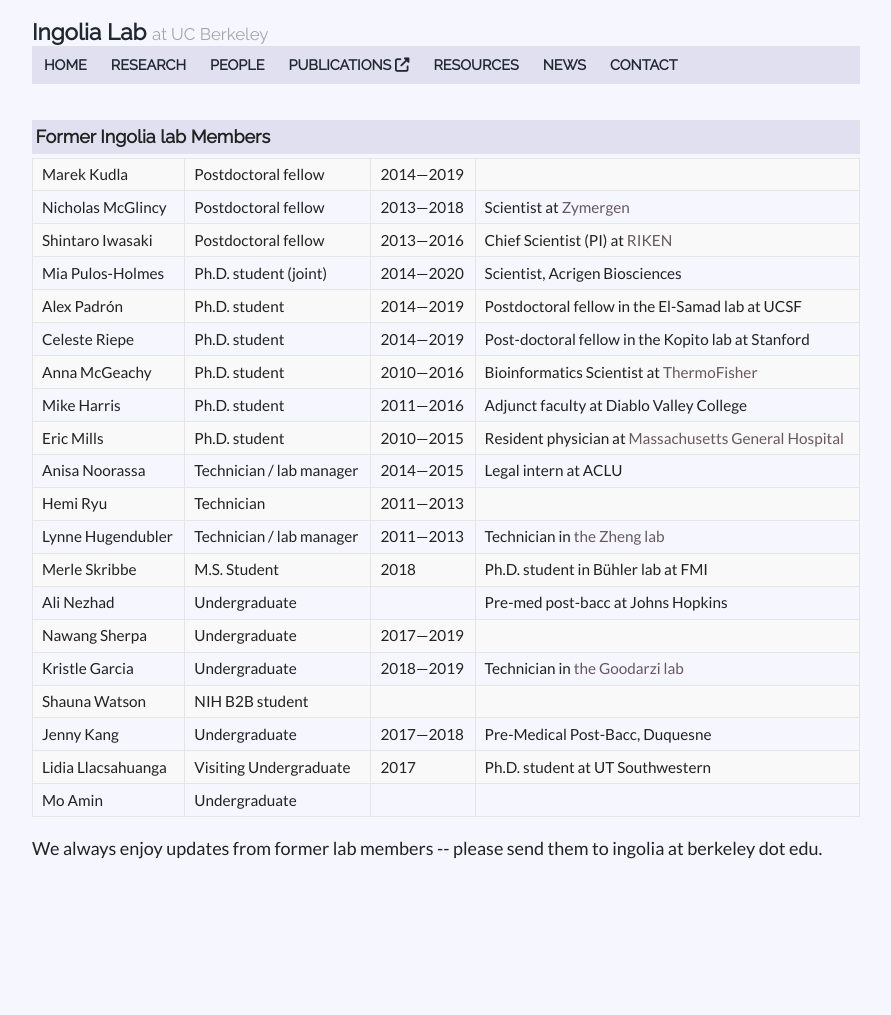
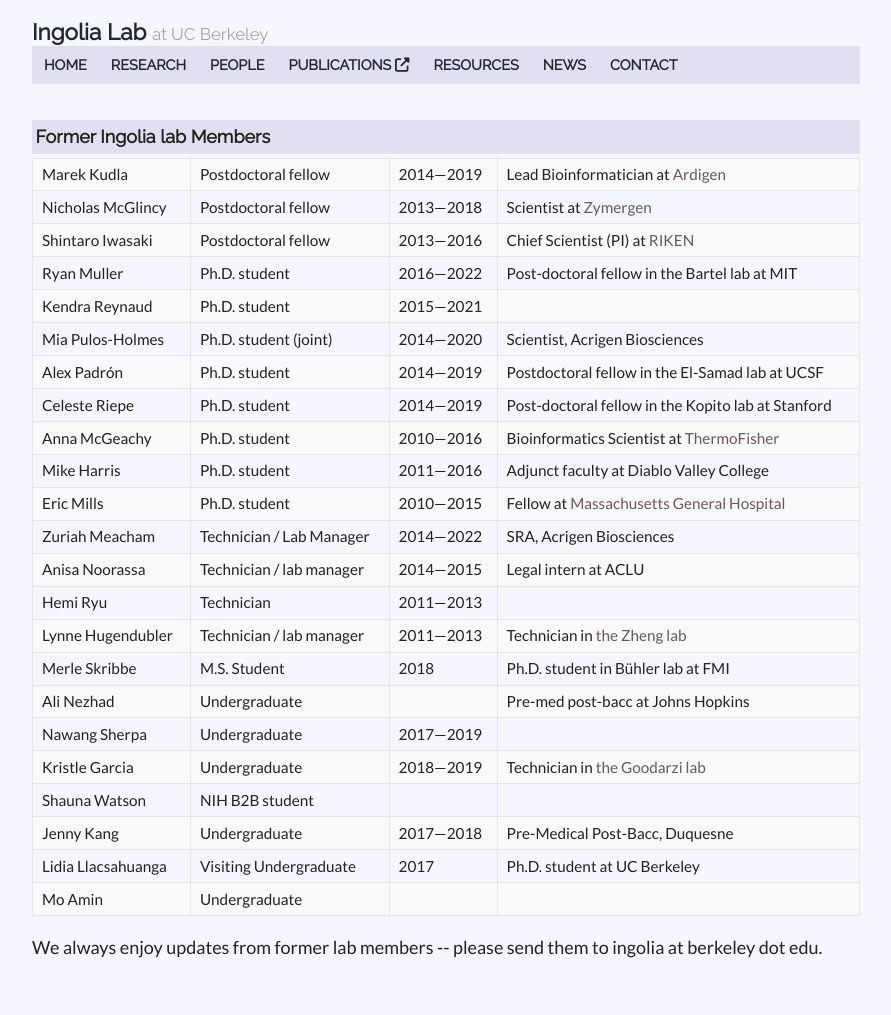
Before and after one commit to ingolia-lab/lab-web-page, a Jekyll site: the page built from src/former.html, in a window 1280 px wide. Shown: the whole page, without its empty margins (194-1085 px from the left). Built offline with Jekyll 4.4.1, drawn with Linux system fonts in a browser that asks for light colours; nearby versions of some CDN libraries; before the commit the page ends 916 px from its top, so only the background shows below that.

Commit message:
A variety of long-delayed updates

```diff
--- a/src/_data/former.yml
+++ b/src/_data/former.yml
@@ -1,3 +1,20 @@
+- name: Zuriah Meacham
+  position: Technician / Lab Manager
+  time: 2014&mdash;2022
+  now: SRA, Acrigen Biosciences
+  group: x_2022
+
+- name: Ryan Muller
+  position: Ph.D. student
+  time: 2016&mdash;2022
+  now: Post-doctoral fellow in the Bartel lab at MIT
+  group: y_2022
+
+- name: Kendra Reynaud
+  position: Ph.D. student
+  time: 2015&mdash;2021
+  group: y_2021
+
 - name: Mia Pulos-Holmes
   position: Ph.D. student (joint)
   time: 2014&mdash;2020
@@ -28,6 +45,7 @@
 - name: Marek Kudla
   position: Postdoctoral fellow
   time: 2014&mdash;2019
+  now: Lead Bioinformatician at <a href="ardigen.com">Ardigen</a>
   group: z_2019
 
 - name: Nicholas McGlincy
@@ -57,7 +75,7 @@
 - name: Eric Mills
   position: Ph.D. student
   time: 2010&mdash;2015
-  now: Resident physician at <a href="https://connects.catalyst.harvard.edu/Profiles/display/Person/159101">Massachusetts General Hospital</a>
+  now: Fellow at <a href="https://connects.catalyst.harvard.edu/Profiles/display/Person/159101">Massachusetts General Hospital</a>
   group: y_2015
 
 - name: Anisa Noorassa
@@ -101,7 +119,7 @@
   position: Visiting Undergraduate
   time: 2017
   group: u_2017
-  now: Ph.D. student at UT Southwestern
+  now: Ph.D. student at UC Berkeley
 
 - name: Jenny Kang
   position: Undergraduate
--- a/src/_data/people-fulltime.yml
+++ b/src/_data/people-fulltime.yml
@@ -43,23 +43,3 @@
     <p>B.S. Biological Sciences, Seoul National University, 2010
     <p>Ph.D., Cellular and Molecular Physiology, Johns Hopkins University School of Medicine, 2017</p>
     <p><a href="files/Curriculum_Vitae_JWK.pdf">CV</a>, <a href="https://scholar.google.com/citations?user=FAcKOAIAAAAJ">Google Scholar</a></p>
-
-- name: Zuriah Meacham
-  position: Technician / Lab Manager
-  picture: images/zuriah_20161014.jpg
-  info: >
-    <p>B.A. Molecular and Cell Biology, UC Berkeley, 2015</p>
-
-- name: Ryan Muller
-  position: Graduate Student (MCB)
-  picture: images/ryan.jpg
-  info: >
-    <p>B.S. Molecular Biology and Biochemistry, Arizona State University, 2015</p>
-
-- name: Kendra Reynaud
-  position: Graduate Student (Biophysics)
-  picture: images/KS.jpg
-  info: >
-      <p>B.S. Biological Sciences, UC Santa Barbara</p>
-      <p>M.Sc. Microbiology and Immunology, University of British Columbia </p>
-      <p><a href="https://scholar.google.com/citations?user=KIyusVEAAAAJ&hl=en&authuser=1">Google Scholar</a></p>
```
